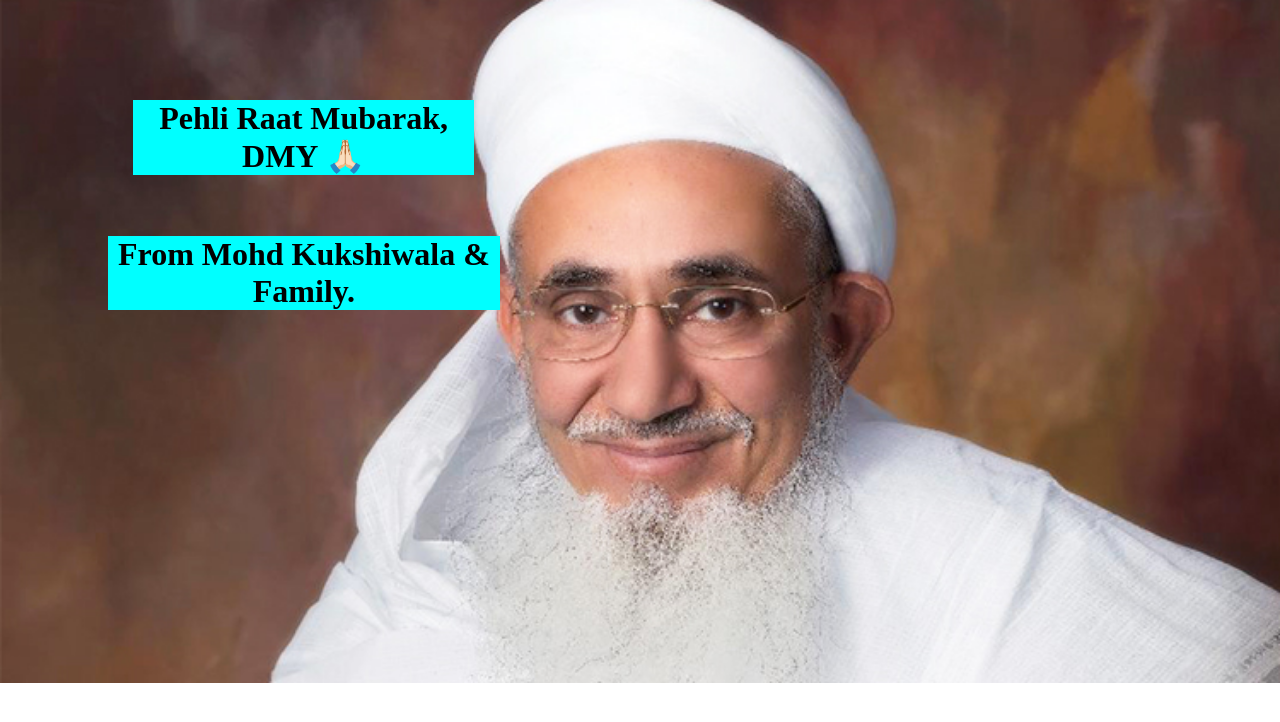
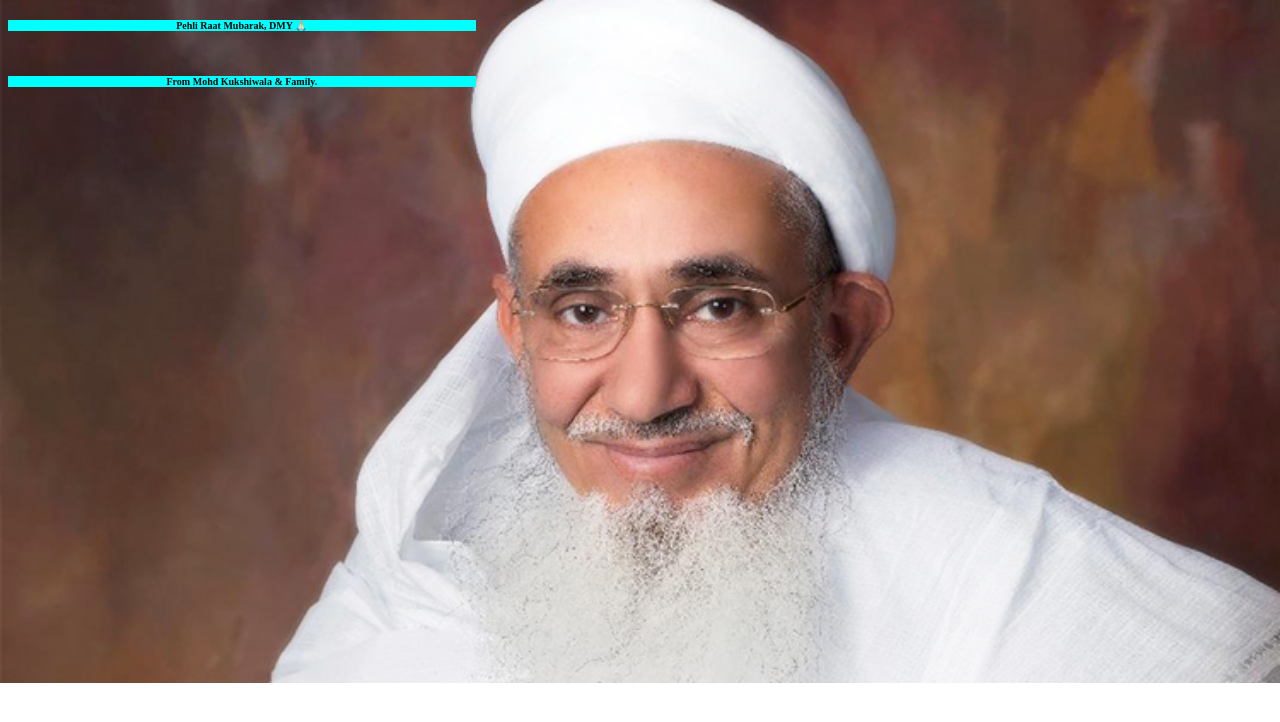
Before and after one commit to MohammedKukshiwala/pehliraatmubarak.io, a plain HTML site: page index.html in a window 1280 px wide. Drawn offline with Linux system fonts and the light colour scheme.

Commit message:
Add files via upload

```diff
--- a/style.css
+++ b/style.css
@@ -18,3 +18,32 @@ body {
     background-repeat: no-repeat;
     background-size: cover;
 }
+
+@media (min-width: 410px) {
+    /* Your CSS styles for small screens here */
+    body {
+        background-image: url(images/dawud.jpg);
+        background-repeat: no-repeat;
+        background-size: 100%;
+    }
+
+    #hh1 {
+        background-color: aqua;
+        width: 37%;
+        /* text-align: left; */
+        margin-left: 0px;
+        margin-top: 20px;
+        font-size: 10px;
+    }
+
+    #hh2 {
+        background-color: aqua;
+        width: 37%;
+        /* text-align: left; */
+        margin-left: 0px;
+        margin-top: 20px;
+        font-size: 10px;
+    }
+
+
+  }
```
